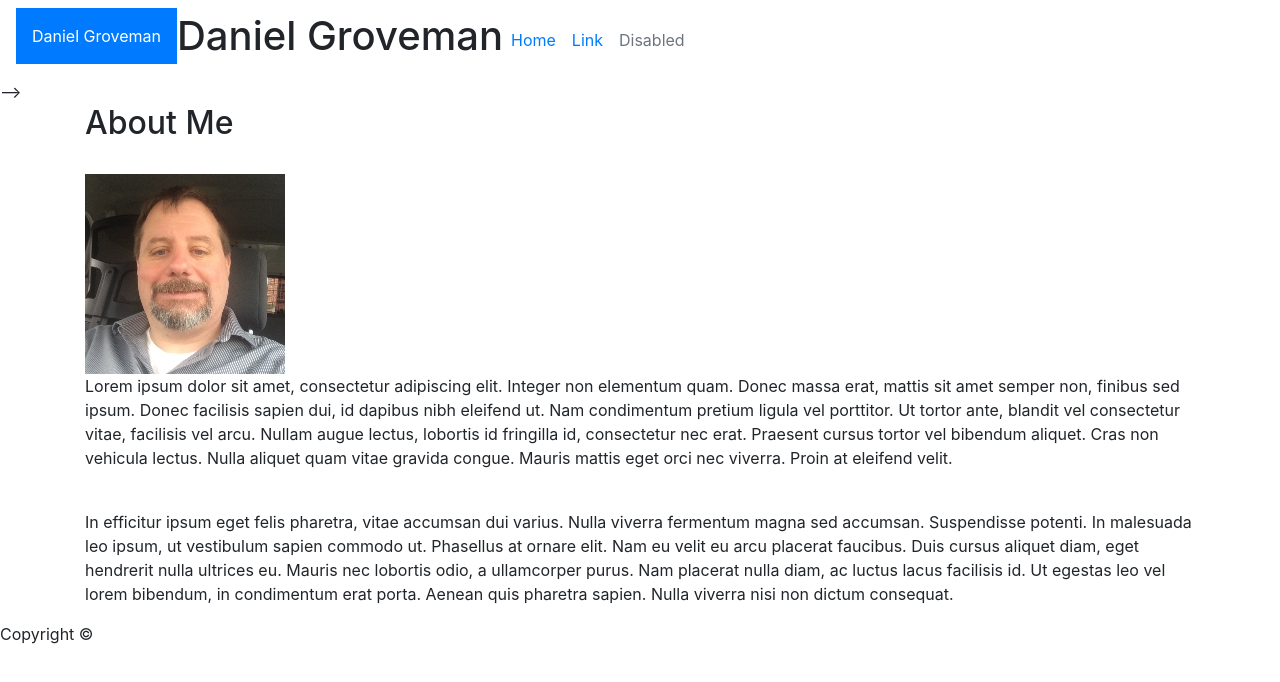
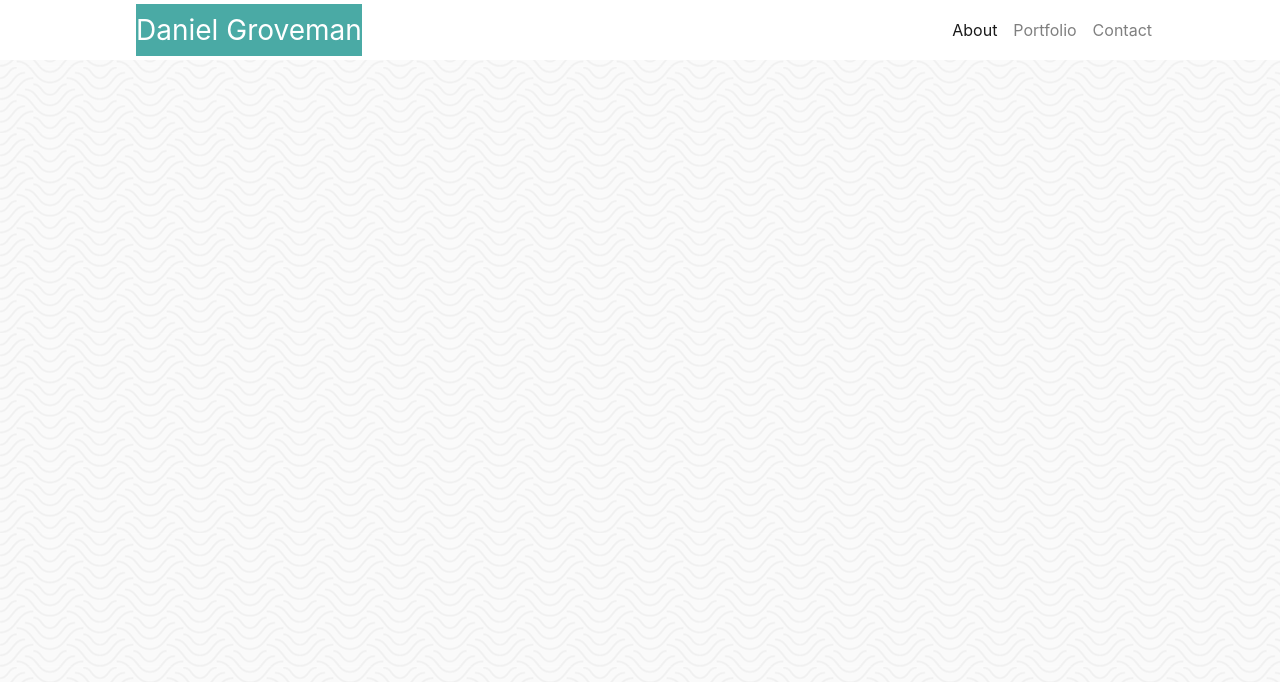
Before and after one commit to daniel5075/Boostrap-Portfolio, a plain HTML site: page index.html in a window 1280 px wide. Drawn offline with nearby package versions, Linux system fonts and the light colour scheme.

Commit message:
building index

```diff
--- /dev/null
+++ b/assets/CSS/style.css
@@ -0,0 +1,25 @@
+body{
+background-image: url(../images/papyrus.png)
+}
+
+.navbar {
+ min-height: 60px;
+}
+.navbar-brand{
+    font-size: 28px;
+    color:#ffffff !important;
+    background: #4aaaa5;
+    position: absolute;
+    margin-left: 120px;
+}
+.navbar-nav{
+    position: fixed;
+    right: 120px;
+}
+.nav-link, .nav-item{
+        border: none;
+		text-align: center !important;
+		text-decoration: none;
+		cursor: pointer;
+        color: #777777;
+}
--- a/index.html
+++ b/index.html
@@ -6,61 +6,27 @@
   <meta http-equiv="X-UA-Compatible" content="ie=edge">
   <title>Bootstrap Portfolio</title>
   <link rel="stylesheet" href="https://stackpath.bootstrapcdn.com/bootstrap/4.3.1/css/bootstrap.min.css" integrity="sha384-ggOyR0iXCbMQv3Xipma34MD+dH/1fQ784/j6cY/iJTQUOhcWr7x9JvoRxT2MZw1T" crossorigin="anonymous">
+  <link rel="stylesheet" type="text/css" href="assets/CSS/style.css">
 </head>
 <body>
-    <!-- <header>
-      <div class="header-container">
-            <h1>Daniel Groveman</h1>
-
-                <section id="header-buttons">
-                    <a href="index.html"><button class="button">About</button></a>
-                    <a href="portfolio.html"><button class="button2">Portfolio</button></a>
-                    <a href="contact.html"><button class="button">Contact</button></a>
-                </section>
-         </div> -->
-         <nav class="navbar navbar-expand-lg navbar-white-light">
-                <div class="p-3 mb-2 bg-primary text-white">Daniel Groveman</div>
-            <h1>Daniel Groveman</h1>
-
-            <button class="navbar-toggler" type="button" data-toggle="collapse" data-target="#navbarTogglerDemo02" aria-controls="navbarTogglerDemo02" aria-expanded="false" aria-label="Toggle navigation">
+    <nav class="navbar navbar-expand-md navbar-light bg-white">
+        <a class="navbar-brand" href="#">Daniel Groveman</a>
+        <button class="navbar-toggler" type="button" data-toggle="collapse" data-target="#navbarNav" aria-controls="navbarNav" aria-expanded="false" aria-label="Toggle navigation">
           <span class="navbar-toggler-icon"></span>
         </button>
-
-            <div class="collapse navbar-collapse" id="navbarTogglerDemo02">
-              <ul class="navbar-nav mr-auto mt-2 mt-lg-0">
+        <div class="collapse navbar-collapse" id="navbarNav">
+          <ul class="navbar-nav">
             <li class="nav-item active">
-                  <a class="nav-link" href="#">Home <span class="sr-only">(current)</span></a>
+              <a class="nav-link" href="#">About <span class="sr-only">(current)</span></a>
             </li>
             <li class="nav-item">
-                  <a class="nav-link" href="#">Link</a>
+              <a class="nav-link" href="portfolio.html">Portfolio</a>
             </li>
             <li class="nav-item">
-                  <a class="nav-link disabled" href="#" tabindex="-1" aria-disabled="true">Disabled</a>
+              <a class="nav-link" href="contact.html">Contact</a>
             </li>
           </ul>
-
         </div>
-          </nav
-    <!-- </header> -->
-
-    <div class="container">
-
-            <h2>About Me</h2>
-            <br>
-
-            <img id="Daniel" src="images/Myphotoresized.jpg" alt="Daniel Groveman">
-            <p>
-                Lorem ipsum dolor sit amet, consectetur adipiscing elit. Integer non elementum quam. Donec massa erat, mattis sit amet semper non, finibus sed ipsum. Donec facilisis sapien dui, id dapibus nibh eleifend ut. Nam condimentum pretium ligula vel porttitor. Ut tortor ante, blandit vel consectetur vitae, facilisis vel arcu. Nullam augue lectus, lobortis id fringilla id, consectetur nec erat. Praesent cursus tortor vel bibendum aliquet. Cras non vehicula lectus. Nulla aliquet quam vitae gravida congue. Mauris mattis eget orci nec viverra. Proin at eleifend velit.
-            </p>
-            <br>
-            <p>
-                In efficitur ipsum eget felis pharetra, vitae accumsan dui varius. Nulla viverra fermentum magna sed accumsan. Suspendisse potenti. In malesuada leo ipsum, ut vestibulum sapien commodo ut. Phasellus at ornare elit. Nam eu velit eu arcu placerat faucibus. Duis cursus aliquet diam, eget hendrerit nulla ultrices eu. Mauris nec lobortis odio, a ullamcorper purus. Nam placerat nulla diam, ac luctus lacus facilisis id. Ut egestas leo vel lorem bibendum, in condimentum erat porta. Aenean quis pharetra sapien. Nulla viverra nisi non dictum consequat.
-            </p>
-
-    </div>
-
-    <div class="footer-container">
-        <footer> Copyright &copy</footer>
-    </div>
+      </nav>
 </body>
 </html>
```
Also changed, not shown: assets/images/Myphotoresized.jpg (renamed from images/Myphotoresized.jpg), assets/images/papyrus.png (renamed from images/papyrus.png), assets/images/portimage1.jpg (renamed from images/portimage1.jpg), assets/images/portimage2.jpg (renamed from images/portimage2.jpg), assets/images/portimage3.jpg (renamed from images/portimage3.jpg), assets/images/portimage4.jpg (renamed from images/portimage4.jpg), assets/images/portimage5.jpg (renamed from images/portimage5.jpg). Lines whose indentation alone changed are shown as unchanged.
